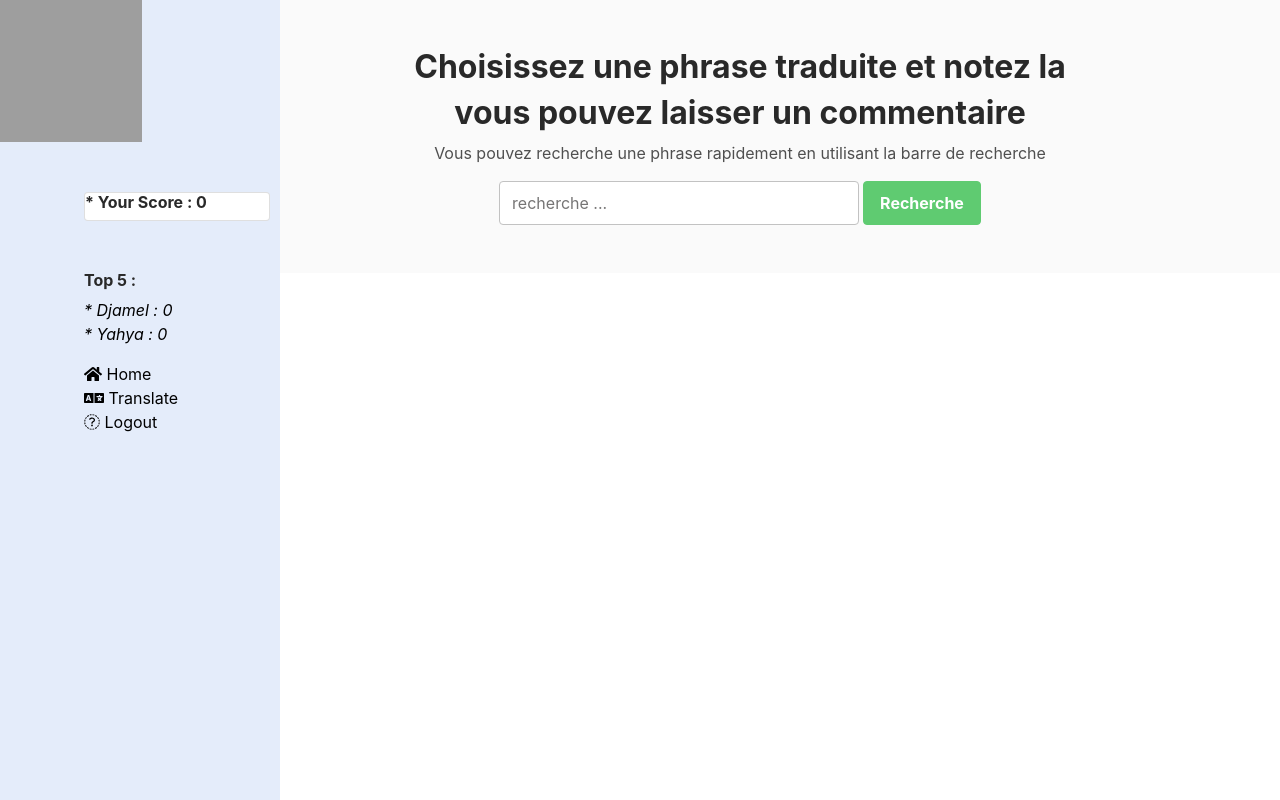
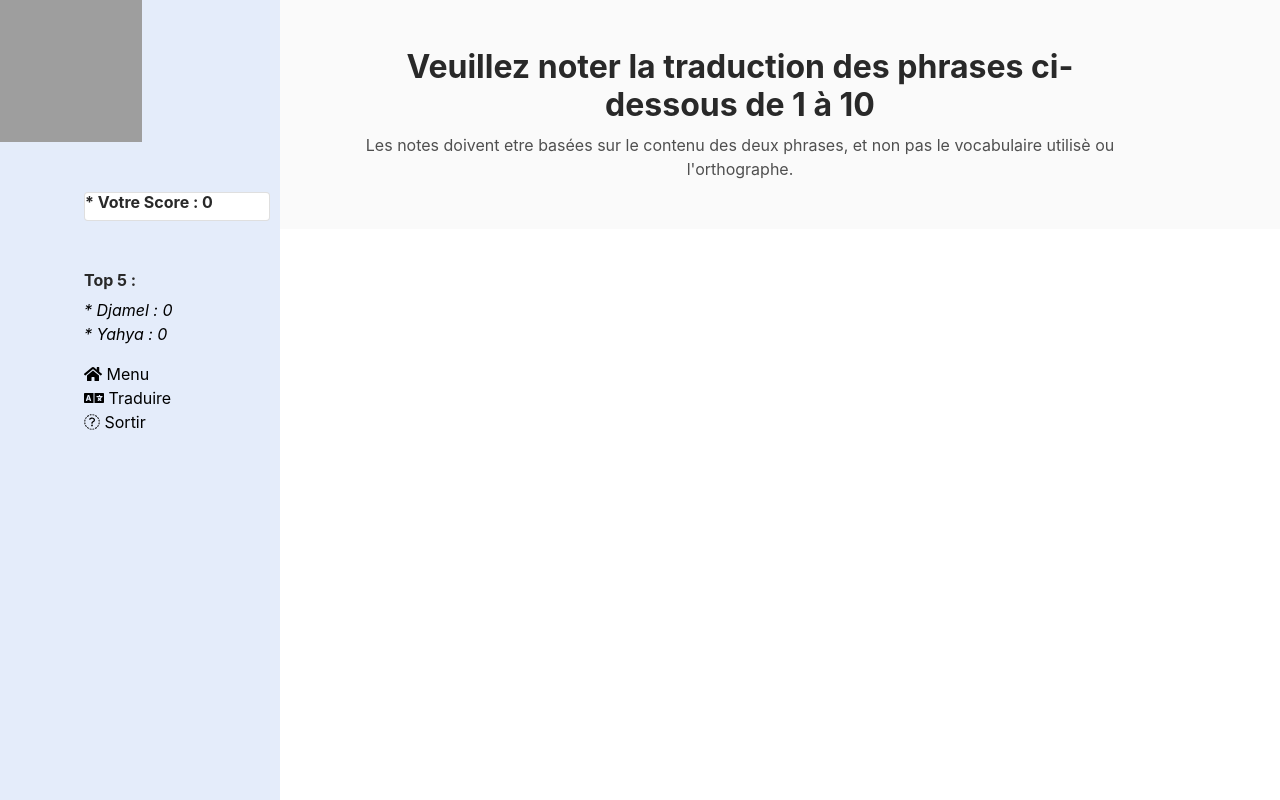
Before and after one commit to lsekkai/test3, a Flask app: page /score?page_num=1 in a window 1280 px wide. Run offline with Flask 2, Linux system fonts and the light colour scheme; data comes from the database, SQL or seed files in the repository; some libraries are stand-ins or nearby versions; grey boxes are pictures that could not be loaded.

Commit message:
update requirments, french menu

```diff
--- a/requirements.txt
+++ b/requirements.txt
@@ -4,3 +4,4 @@
 sqlalchemy_utils
 mysqlclient
 mysql-connector-python
+jsonpickle
--- a/templates/score.html
+++ b/templates/score.html
@@ -21,7 +21,7 @@
     <div class="header " style="overflow: auto;">
 		<img src="./static/style/icon/google_translate.png" height="142" width="142" style="margin-bottom: 50px;"/>
 		<div class="link-back" style="margin-bottom:50%"><div class="card " style="margin-right:10px; ">
-				<h6>* Your Score : {{avrg}}</h6>
+				<h6>* Votre Score : {{avrg}}</h6>
 			</div>
 
 			<h6 style="margin-top: 50px;">Top  5 :</h6>
@@ -31,27 +31,26 @@
 				{% endfor %}
 			</div>
 			<p></p>
-			<i class="fa fa-home" style="color: black;" >  </i><a role="text" href="{{ url_for('index') }}" >  Home</a><br/>
-			<i class="fas fa-language" style="color: black;"></i><a role="text" href="{{ url_for('traduction',page_num=1) }}" >  Translate</a><br/>
-			<i class="fa fa-sign-out" style="color: black;"></i><a role="text" href="{{ url_for('logout') }}" >  Logout</a>
+			<i class="fa fa-home" style="color: black;" >  </i><a role="text" href="{{ url_for('index') }}" >  Menu</a><br/>
+			<i class="fas fa-language" style="color: black;"></i><a role="text" href="{{ url_for('traduction',page_num=1) }}" >  Traduire</a><br/>
+			<i class="fa fa-sign-out" style="color: black;"></i><a role="text" href="{{ url_for('logout') }}" >  Sortir</a>
 		</div>
     </div>
 
     <div class="main-wrapper">
 	    <section class="cta-section theme-bg-light py-5">
 		    <div class="container text-center">
-			    <h2 class="heading">Choisissez une phrase traduite et notez la </h2>
-			    <h2 class="heading">vous pouvez laisser un commentaire</h2>
-			    <div class="intro">Vous pouvez recherche une phrase rapidement en utilisant la barre de recherche </div>
-			    <form id="recherch-form"
-					  class="signup-form form-inline justify-content-center pt-3"
-				 	  action="{{ url_for('reserch',page='score')}}"
-					  method="POST">
-                    <div class="form-group">
-                        <input type="text" id="semail" name="recherch" class="form-control mr-md-1 semail" placeholder="recherche ...">
-                    </div>
-                    <button type="submit" class="btn btn-primary">Recherche</button>
-                </form>
+			    <h2 class="heading">Veuillez noter la  traduction des phrases ci-dessous de 1 à 10</h2>
+			    <div class="intro">Les notes doivent etre basées sur le contenu des deux phrases, et non pas le vocabulaire utilisè ou l'orthographe.</div>
+<!--			    <form id="recherch-form"-->
+<!--					  class="signup-form form-inline justify-content-center pt-3"-->
+<!--				 	  action="{{ url_for('reserch',page='score')}}"-->
+<!--					  method="POST">-->
+<!--                    <div class="form-group">-->
+<!--                        <input type="text" id="semail" name="recherch" class="form-control mr-md-1 semail" placeholder="recherche ...">-->
+<!--                    </div>-->
+<!--                    <button type="submit" class="btn btn-primary">Recherche</button>-->
+<!--                </form>-->
 		    </div><!--//container-->
 	    </section>
 	    <section class="blog-list px-3 py-5 p-md-5">
@@ -68,12 +67,12 @@
 							<form id="comment-form{{traduction.trg}}" class="signup-form form-inline pt-3" action="{{ url_for('score',id_traduction=traduction.id,page_num=page)}}" method="POST">
                                 <div class="form-group">
                                     <input type="number" name="score{{traduction.id}}" form="comment-form{{traduction.trg}}" value="0" min="0" max="10" id="score{{traduction.id}}" class="form-control mr-md-1 semail"></br>
-                                    <h6><label class="form-check-label" for="score{{traduction.id}}" >Note the translation (0-10)</label> </h6>
+                                    <h6><label class="form-check-label" for="score{{traduction.id}}" >Noter la traduction (0-10)</label> </h6>
                                 </div>
 								<div class="form-group">
 									<textarea   id="comment{{traduction.id}}" name="com{{traduction.id}}" cols="70%" form="comment-form{{traduction.trg}}" class=" form-control mr-md-1 semail " placeholder="comment..."></textarea>
 								</div>
-								<button type="submit" class="btn btn-primary">Send</button>
+								<button type="submit" class="btn btn-primary">Envoyer</button>
 							</form>
 
 					    </div><!--//media-body-->
```
Also changed, not shown: templates/index.html (+6 -6 lines), templates/login.html (+15 -14 lines), templates/traductions.html (+17 -17 lines).
